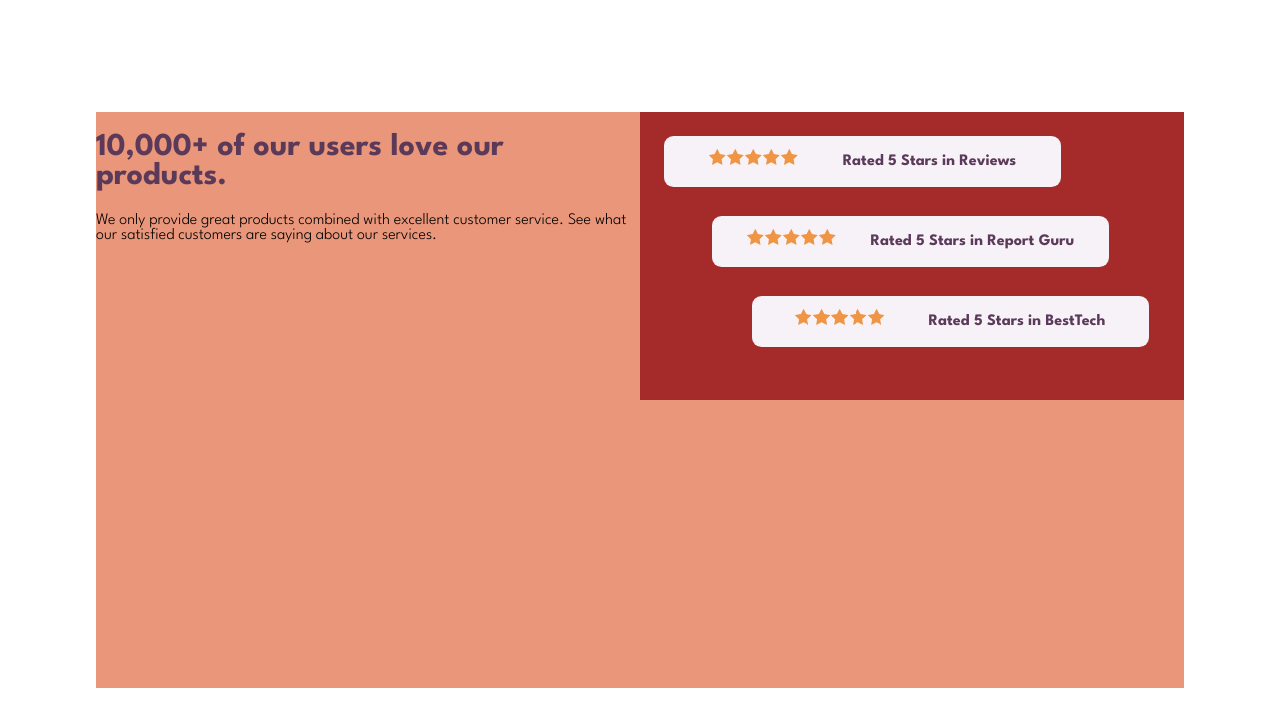
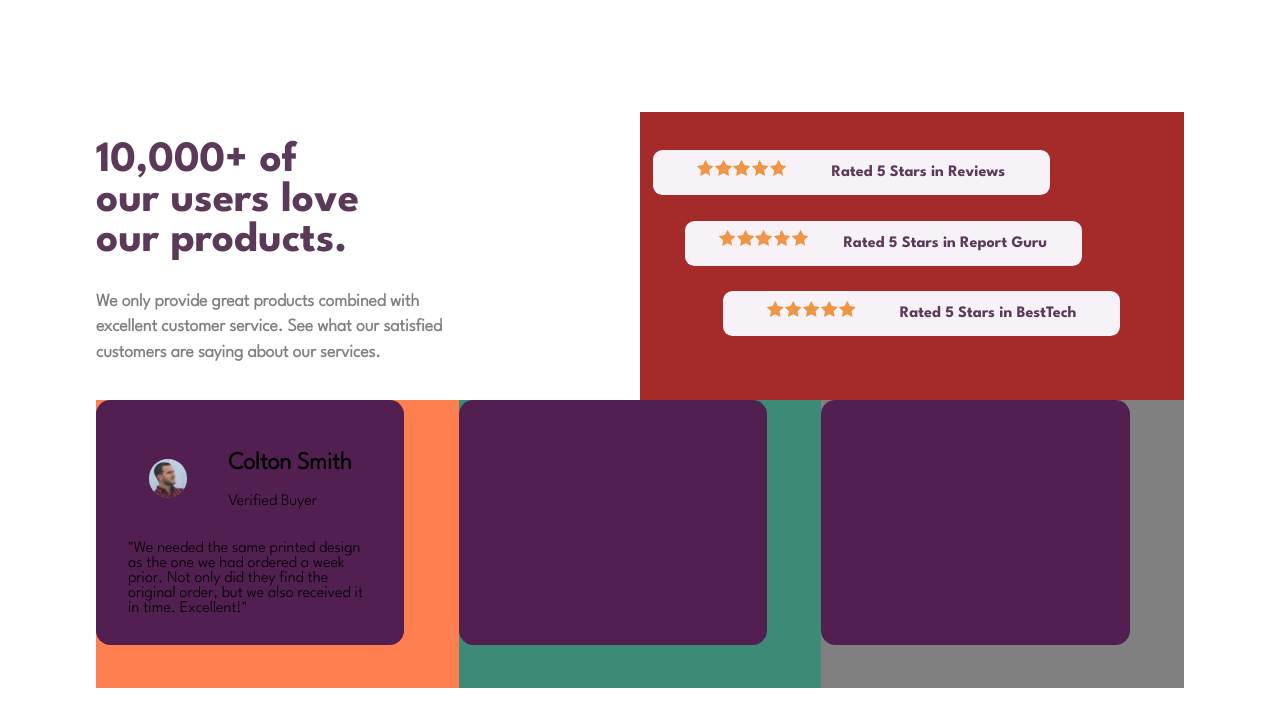
Before and after one commit to MiguelPositive/social-proof-section-master, a plain HTML site: page index.html in a window 1280 px wide. Drawn offline with Linux system fonts and the light colour scheme.

Commit message:
ajuste los divs de las estrellas y el titulo

```diff
--- a/index.css
+++ b/index.css
@@ -33,12 +33,27 @@ main {
   width: clamp(75vw, 95vw, 85vw);
   height: clamp(35vw, 55vw, 45vw);
 
-  background-color: darksalmon;
+  /* background-color: darksalmon; */
 }
 
 h1 {
   font-family: "SpartanBold";
   color: #5b3a59;
+
+  font-size: calc(2.2rem + 0.5rem);
+
+  width: 50%;
+}
+
+.text-we {
+  width: 70%;
+
+  font-weight: bold;
+  font-size: calc(0.6rem + 0.5em);
+
+  line-height: clamp(1.5vw, 2.5vw, 2vw);
+
+  color: gray;
 }
 
 .row-1 {
@@ -62,40 +77,22 @@ h1 {
   background-color: brown;
 }
 
-.star-1,
-.star-2,
-.star-3 {
-  position: absolute;
-
-  display: block;
-
-  width: clamp(26vw, 41vw, 31vw);
-  height: clamp(2vw, 6vw, 4vw);
-
-  border-radius: clamp(0.4rem, 0.8rem, 0.6rem);
-  background-color: #f7f2f8;
-
-  display: flex;
-  justify-content: space-evenly;
-  align-items: center;
-}
-
 .star-1 {
-  top: calc(1rem + 0.5em);
-  left: calc(1rem + 0.5em);
-  right: calc(1rem + 0.5em);
+  top: clamp(2vw, 4vw, 3vw);
+  left: clamp(0.5vw, 2vw, 1vw);
+  right: clamp(0.5vw, 2vw, 1vw);
 }
 
 .star-2 {
-  top: calc(6rem + 0.5em);
-  left: calc(4rem + 0.5em);
-  right: calc(4rem + 0.5em);
+  top: clamp(7.5vw, 9.5vw, 8.5vw);
+  left: clamp(2.5vw, 4.5vw, 3.5vw);
+  right: clamp(2.5vw, 4.5vw, 3.5vw);
 }
 
 .star-3 {
-  top: calc(11rem + 0.5em);
-  left: calc(6.5rem + 0.5em);
-  right: calc(6.5rem + 0.5em);
+  top: clamp(12vw, 16vw, 14vw);
+  left: clamp(4.5vw, 8.5vw, 6.5vw);
+  right: clamp(4.5vw, 8.5vw, 6.5vw);
 }
 
 .star {
@@ -107,7 +104,71 @@ h1 {
   background-repeat: space;
 }
 
+.star-1,
+.star-2,
+.star-3 {
+  position: absolute;
+
+  display: block;
+
+  width: clamp(26vw, 41vw, 31vw);
+  height: clamp(1.5vw, 5.5vw, 3.5vw);
+
+  border-radius: clamp(0.4rem, 0.8rem, 0.6rem);
+  background-color: #f7f2f8;
+
+  display: flex;
+  justify-content: space-evenly;
+  align-items: center;
+}
+
 .text-star {
   color: #5b3a59;
   font-family: "SpartanBold";
 }
+
+.row-2-column-1,
+.row-2-column-2,
+.row-2-column-3 {
+  position: relative;
+}
+
+.row-2-column-1 {
+  background-color: coral;
+}
+
+.row-2-column-2 {
+  background-color: rgb(61, 139, 119);
+}
+
+.row-2-column-3 {
+  background-color: gray;
+}
+
+.avatar-colton {
+  width: clamp(2vw, 4vw, 3vw);
+  height: clamp(2vw, 4vw, 3vw);
+
+  border-radius: 200%;
+
+  background-image: url("./images/image-colton.jpg");
+  background-size: cover;
+}
+
+.container-avatar {
+  display: flex;
+  justify-content: space-around;
+  align-items: center;
+}
+
+.card-1,
+.card-2,
+.card-3 {
+  background-color: #511f50;
+
+  width: 85%;
+  height: 85%;
+
+  border-radius: calc(0.4rem + 0.5em);
+  padding: clamp(1.5vw, 3.5vw, 2.5vw);
+}
--- a/index.html
+++ b/index.html
@@ -24,11 +24,9 @@
 
 
 
-    Colton Smith
-    Verified Buyer
-    "We needed the same printed design as the one we had ordered a week prior.
-    Not only did they find the original order, but we also received it in time.
-    Excellent!"
+
+
+
 
     Irene Roberts
     Verified Buyer
@@ -45,7 +43,7 @@
         <div>
           <h1>10,000+ of our users love our products.</h1>
 
-          <p>
+          <p class="text-we">
             We only provide great products combined with excellent customer
             service. See what our satisfied customers are saying about our
             services.
@@ -70,9 +68,38 @@
       </div>
 
       <div class="row-2">
-        <div></div>
-        <div></div>
-        <div></div>
+        <div class="row-2-column-1">
+          <div class="card-1">
+            <div class="container-avatar">
+              <div class="image-avatar avatar-colton"></div>
+              <div class="text-avatar">
+                <h2>Colton Smith</h2>
+                <p>Verified Buyer</p>
+              </div>
+            </div>
+
+            <div class="container-text">
+              <p>
+                "We needed the same printed design as the one we had ordered a
+                week prior. Not only did they find the original order, but we
+                also received it in time. Excellent!"
+              </p>
+            </div>
+          </div>
+        </div>
+
+        <div class="row-2-column-2">
+          <div class="card-2">
+            <div class="container-avatar">
+              <div class="image-avatar"></div>
+              <div class="text-avatar"><h2></h2></div>
+            </div>
+          </div>
+        </div>
+
+        <div class="row-2-column-3">
+          <div class="card-2"></div>
+        </div>
       </div>
     </main>
   </body>
```
